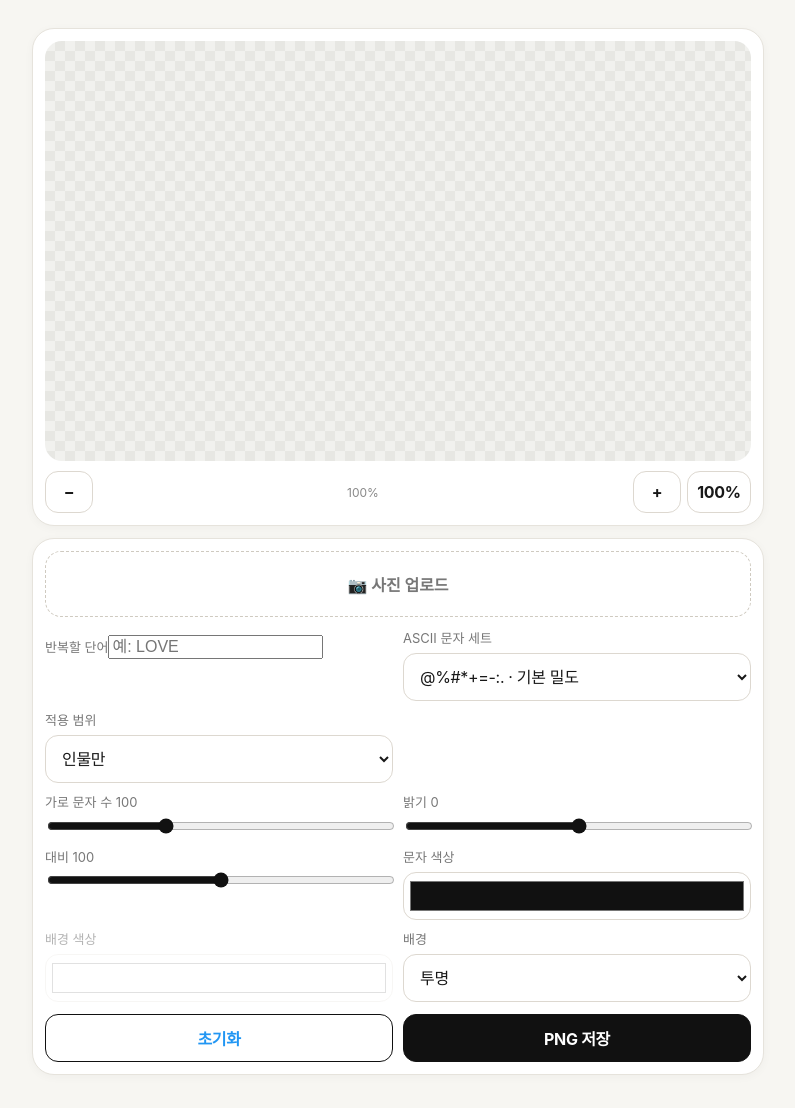
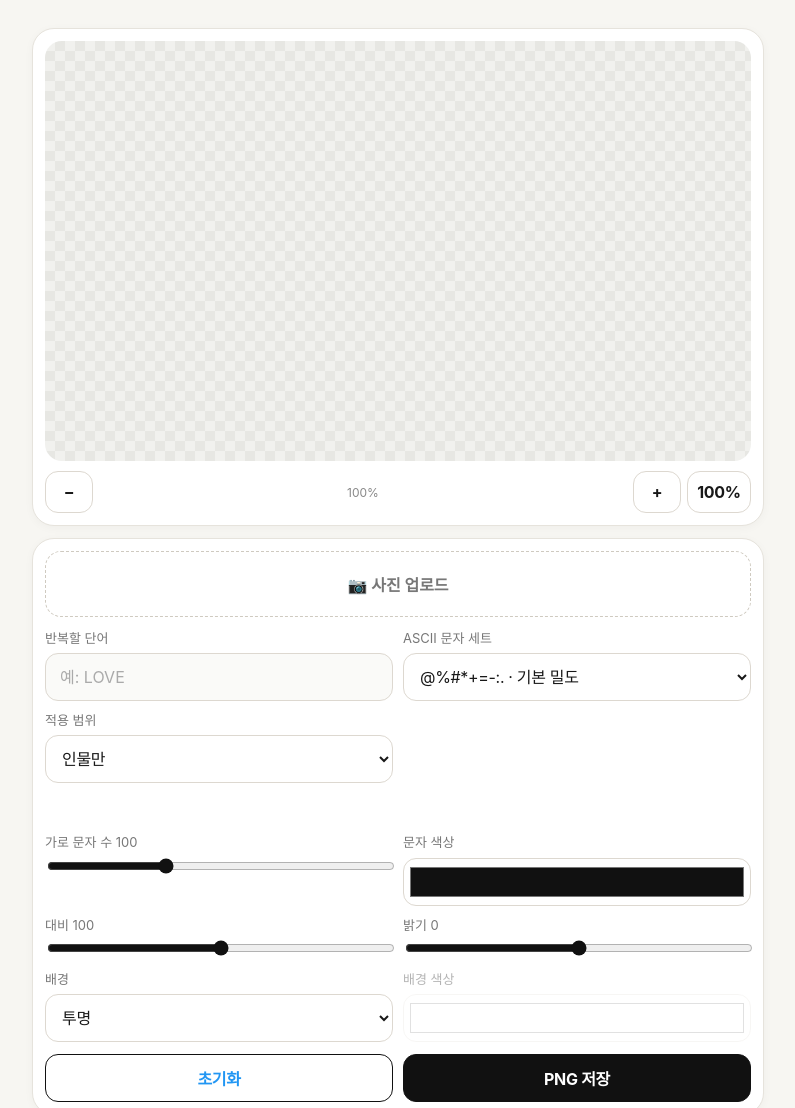
Before and after one commit to cnstkal/ASCII, a plain HTML site: page index.html in a window 1280 px wide. Shown: the top 1108 px of the page, without its empty margins (242-1037 px from the left). Drawn offline with Linux system fonts and the light colour scheme.

Commit message:
Refine ASCII control layout and word input styling

```diff
--- a/index.html
+++ b/index.html
@@ -6,7 +6,13 @@ main{width:min(760px,100%);margin:0 auto;padding:28px 14px}.panel{background:#ff
 .controls{display:grid;grid-template-columns:1fr 1fr;gap:10px;margin-top:12px}label{display:block;font-size:13px;color:#777;line-height:1.4}label input,label select{margin-top:6px}
 input[type=range]{width:100%;accent-color:#111}input[type=color]{width:100%;height:48px;margin-top:6px;border:1px solid #ddd8d0;border-radius:13px;padding:4px;background:#fff}
 input[type=color]:disabled{opacity:.4;cursor:not-allowed}
-select,button{width:100%;height:48px;margin-top:6px;padding:0 12px;border-radius:13px;border:1px solid #ddd8d0;background:#fff;color:#181818;font-family:inherit;font-size:16px;letter-spacing:-.02em}input[type=text],select{font-size:16px!important}button{cursor:pointer;font-weight:700}button:active{transform:scale(.99)}
+select,button{width:100%;height:48px;margin-top:6px;padding:0 12px;border-radius:13px;border:1px solid #ddd8d0;background:#fff;color:#181818;font-family:inherit;font-size:16px;letter-spacing:-.02em}
+input[type=text],select{font-size:16px!important}
+.wordField{grid-column:1;display:flex;flex-direction:column}
+.wordField input{width:100%;height:48px;margin-top:6px;padding:0 14px;border:1px solid #ddd8d0;border-radius:13px;background:#fafaf8;color:#181818;font-family:inherit;font-size:16px;outline:none;transition:border-color .15s,background .15s,box-shadow .15s}
+.wordField input::placeholder{color:#aaa}
+.wordField input:focus{border-color:#b9b5ad;background:#fff;box-shadow:0 0 0 3px rgba(0,0,0,.045)}
+.controlSpacer{height:10px;grid-column:1 / -1}button{cursor:pointer;font-weight:700}button:active{transform:scale(.99)}
 .preview{min-height:420px;display:flex;align-items:center;justify-content:center;overflow:auto;touch-action:none;border-radius:17px;background-color:#f1f1ee;background-image:linear-gradient(45deg,#e7e7e3 25%,transparent 25%),linear-gradient(-45deg,#e7e7e3 25%,transparent 25%),linear-gradient(45deg,transparent 75%,#e7e7e3 75%),linear-gradient(-45deg,transparent 75%,#e7e7e3 75%);background-size:20px 20px;background-position:0 0,0 10px,10px -10px,-10px 0;position:relative}
 .zoombar{display:grid;grid-template-columns:48px 1fr 48px 64px;align-items:center;gap:6px;margin-top:10px}.zoombar button{padding:0;height:42px;margin-top:0}.zoombar span{font-size:12px;color:#888;text-align:center}
 .buttons{display:grid;grid-template-columns:1fr 1fr;gap:10px;margin-top:12px}.buttons button{margin-top:0}
@@ -17,18 +23,20 @@ select,button{width:100%;height:48px;margin-top:6px;padding:0 12px;border-radius
 <section class="panel"><div class="preview" id="preview"></div><div class="zoombar"><button id="zoomOut">−</button><span id="zoomVal">100%</span><button id="zoomIn">+</button><button id="zoomReset">100%</button></div></section>
 <section class="panel"><div class="drop" id="drop">📷 사진 업로드<input id="file" type="file" accept="image/*" hidden></div>
 <div class="controls">
-<label>반복할 단어<input id="word" type="text" maxlength="30" placeholder="예: LOVE"></label>
+<label class="wordField">반복할 단어<input id="word" type="text" maxlength="30" placeholder="예: LOVE"></label>
 <label>ASCII 문자 세트<select id="chars">
 <option value="@%#*+=-:. ">@%#*+=-:. · 기본 밀도</option><option value=" .:-=+*#%@"> .:-=+*#%@ · 반전 밀도</option><option value="█▓▒░ ">█▓▒░ · 블록</option><option value="@#8&o:*. ">@#8&o:*. · 클래식</option><option value="@$B%8&WM#*oahkbdpqwmZO0QLCJUYXzcvunxrjft/\\|()1{}[]?-_+~<>i!lI;:,^ ">디테일</option><option value="01 ">01 · 바이너리</option><option value="0123456789 ">0123456789 · 숫자</option><option value="ABCDEF0123456789 ">ABCDEF0123456789 · HEX</option><option value="░▒▓█ ">░▒▓█ · 음영</option><option value="▁▂▃▄▅▆▇█ ">▁▂▃▄▅▆▇█ · 세로 블록</option><option value="·•●○◦⋅∙ ">·•●○◦⋅∙ · 도트</option><option value="× ">× · X 심볼</option><option value="✕ ">✕ · 가는 X 심볼</option><option value="✖ ">✖ · 굵은 X 심볼</option><option value="░▒▓█▌▐▀▄ ">░▒▓█▌▐▀▄ · 픽셀</option><option value="♥♡★☆◆◇■□●○▲△▼▽ ">♥♡★☆◆◇■□●○▲△▼▽ · 기호</option><option value="!@#$%^&*()_+-=[]{};:,.<>/?\\|~ ">특수문자</option>
 </select></label>
 <label>적용 범위<select id="subject"><option value="person" selected>인물만</option><option value="all">전체 이미지</option></select></label>
 <div aria-hidden="true"></div>
+<div class="controlSpacer"></div>
+<div class="controlSpacer"></div>
 <label>가로 문자 수 <span id="widthVal">100</span><input id="width" type="range" min="40" max="220" value="100"></label>
+<label>문자 색상<input id="fg" type="color" value="#111111"></label>
+<label>대비 <span id="contrastVal">100</span><input id="contrast" type="range" min="0" max="200" value="100"></label>
 <label>밝기 <span id="brightVal">0</span><input id="bright" type="range" min="-100" max="100" value="0"></label>
-<label>대비 <span id="contrastVal">100</span><input id="contrast" type="range" min="0" max="200" value="100"></label>
-<label>문자 색상<input id="fg" type="color" value="#111111"></label>
+<label>배경<select id="bgMode"><option value="transparent">투명</option><option value="color">색상</option></select></label>
 <label id="bgColorWrap">배경 색상<input id="bg" type="color" value="#ffffff"></label>
-<label>배경<select id="bgMode"><option value="transparent">투명</option><option value="color">색상</option></select></label>
 </div><div class="buttons"><button id="reset">초기화</button><button id="save">PNG 저장</button></div></section>
 </main>
 <script src="https://cdn.jsdelivr.net/npm/@mediapipe/selfie_segmentation/selfie_segmentation.js"></script>
```
